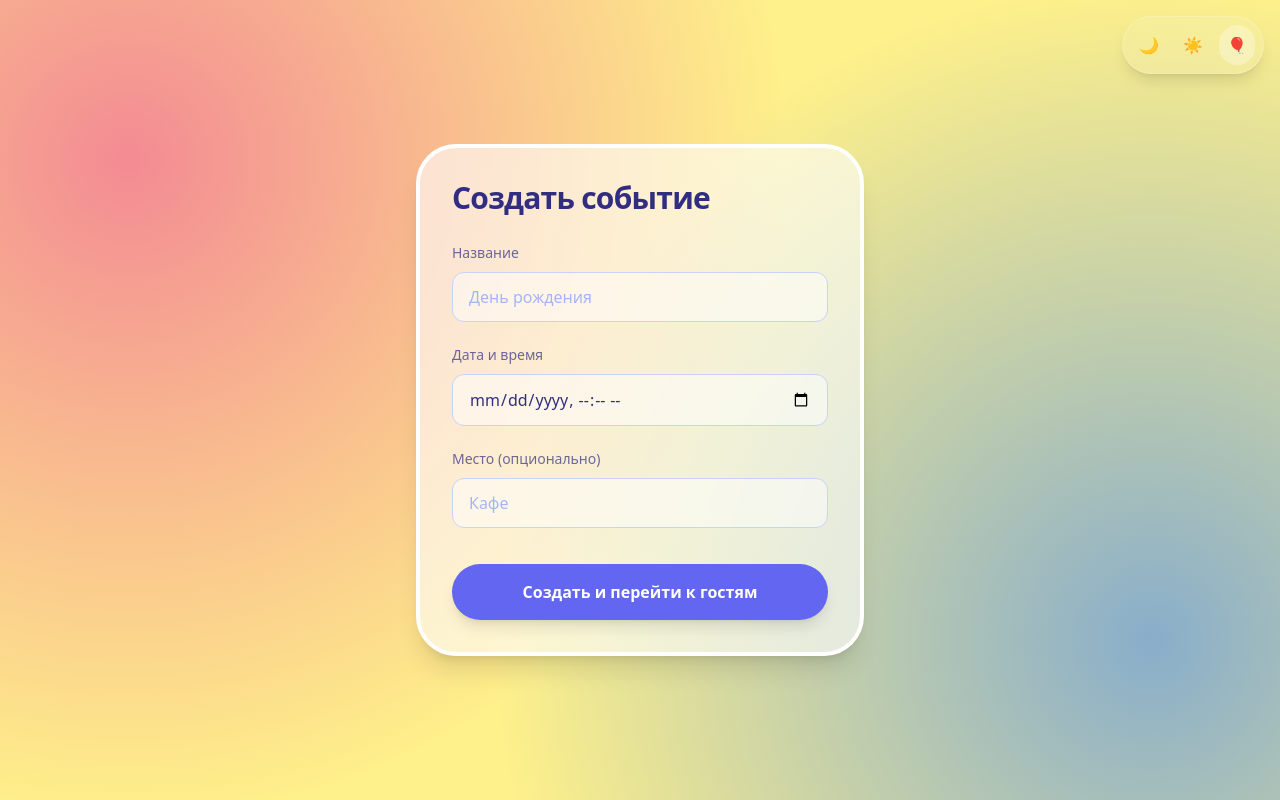
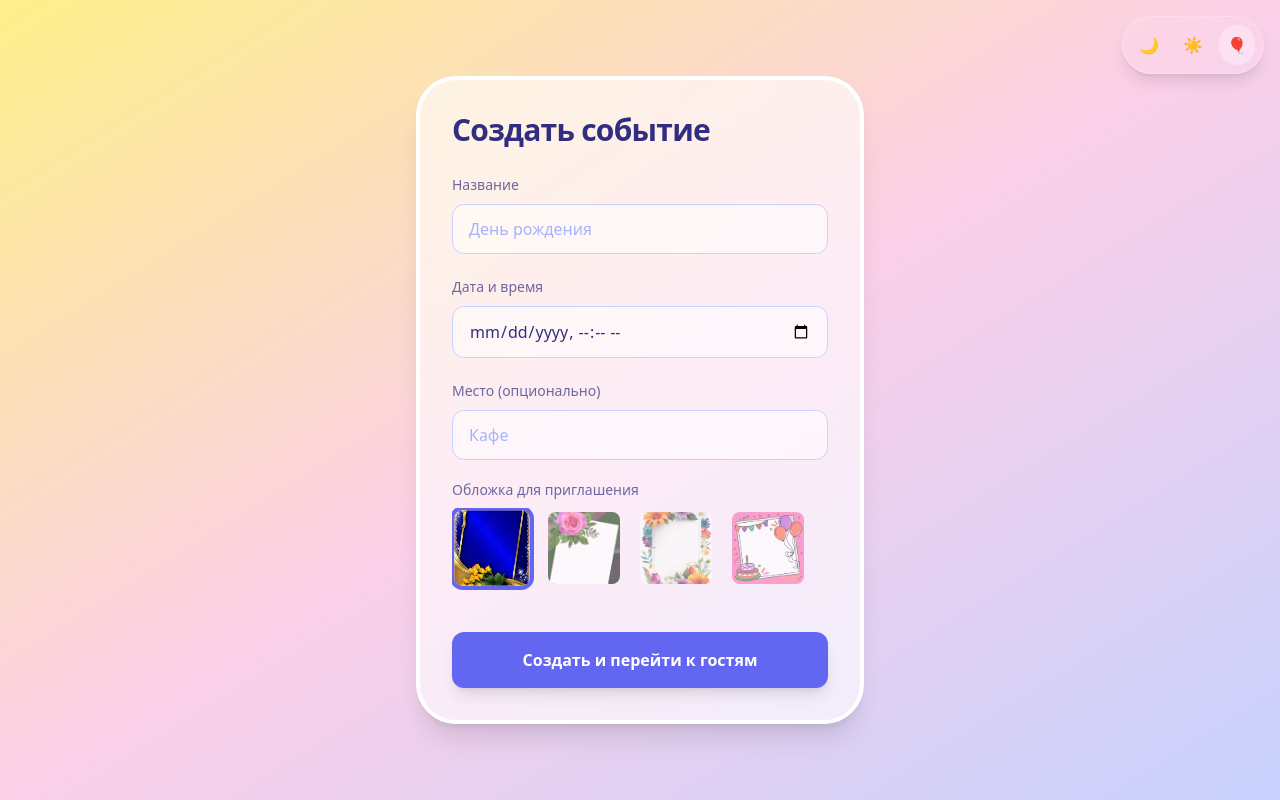
Before and after one commit to bug56rus/zovi-app, a Next.js app in the folder apps/web/: page /admin in a window 1280 px wide. Built offline with nearby package versions, Linux system fonts and the light colour scheme.

Commit message:
feat: add covers and update admin UI

```diff
--- a/apps/web/app/admin/[eventId]/page.tsx
+++ b/apps/web/app/admin/[eventId]/page.tsx
@@ -15,11 +15,8 @@ export default function EventDashboard() {
   const [generating, setGenerating] = useState(false);
   const [error, setError] = useState('');
 
-  // Состояния для редактирования
   const [isEditing, setIsEditing] = useState(false);
-  const [editForm, setEditForm] = useState({ title: '', dateTime: '', location: '', description: '' });
-
-  // Хранилище для локальных имен
+  const [editForm, setEditForm] = useState({ title: '', dateTime: '', location: '', description: '', coverImage: '' });
   const [localNames, setLocalNames] = useState<Record<string, string>>({});
 
   useEffect(() => {
@@ -42,14 +39,13 @@ export default function EventDashboard() {
       if (res.ok) {
         const json = await res.json();
         setData(json);
-        // Если мы не в режиме редактирования, обновляем форму актуальными данными
         if (!isEditing) {
           setEditForm({
             title: json.event.title,
-            // Форматируем дату для input type="datetime-local" (YYYY-MM-DDThh:mm)
             dateTime: new Date(json.event.dateTime).toISOString().slice(0, 16),
             location: json.event.location || '',
-            description: json.event.description || ''
+            description: json.event.description || '',
+            coverImage: json.event.coverImage || '/covers/cover1.jpg'
           });
         }
       }
@@ -68,7 +64,6 @@ export default function EventDashboard() {
     return () => clearInterval(interval);
   }, [eventId]);
 
-  // ФУНКЦИЯ СОХРАНЕНИЯ ИЗМЕНЕНИЙ
   const saveChanges = async () => {
     playClick();
     const adminToken = localStorage.getItem(`admin_token_${eventId}`);
@@ -78,15 +73,9 @@ export default function EventDashboard() {
         headers: { 'Content-Type': 'application/json', 'X-Admin-Token': adminToken as string },
         body: JSON.stringify(editForm)
       });
-      if (res.ok) {
-        setIsEditing(false);
-        await fetchEventData(true); // Обновляем данные
-      } else {
-        alert('Ошибка при сохранении');
-      }
-    } catch (e) {
-      alert('Ошибка сети');
-    }
+      if (res.ok) { setIsEditing(false); await fetchEventData(true); }
+      else alert('Ошибка при сохранении');
+    } catch (e) { alert('Ошибка сети'); }
   };
 
   const generateInvite = async () => {
@@ -159,22 +148,35 @@ export default function EventDashboard() {
     <main className={`min-h-screen p-6 font-sans transition-colors duration-500 ${s.bg}`}>
       <div className="max-w-2xl mx-auto pt-10">
 
-        {/* Шапка с режимом редактирования */}
         <div className="mb-8 flex justify-between items-start">
           <div className="w-full mr-4">
             {isEditing ? (
               <div className="flex flex-col gap-3">
                 <input type="text" value={editForm.title} onChange={e => setEditForm({...editForm, title: e.target.value})}
                   className={`text-3xl font-bold w-full border rounded-xl px-3 py-2 focus:outline-none ${s.input}`} />
-
                 <input type="datetime-local" value={editForm.dateTime} onChange={e => setEditForm({...editForm, dateTime: e.target.value})}
                   className={`w-full border rounded-xl px-3 py-2 focus:outline-none ${s.input}`} />
-
                 <input type="text" value={editForm.location} onChange={e => setEditForm({...editForm, location: e.target.value})}
                   className={`w-full border rounded-xl px-3 py-2 focus:outline-none ${s.input}`} placeholder="Место" />
+                <textarea value={editForm.description} onChange={e => setEditForm({...editForm, description: e.target.value})}
+                  className={`w-full border rounded-xl px-3 py-2 focus:outline-none ${s.input}`} placeholder="Описание" rows={2} />
 
-                <textarea value={editForm.description} onChange={e => setEditForm({...editForm, description: e.target.value})}
-                  className={`w-full border rounded-xl px-3 py-2 focus:outline-none ${s.input}`} placeholder="Описание (опционально)" rows={2} />
+                {/* ВЫБОР ОБЛОЖКИ В РЕЖИМЕ РЕДАКТИРОВАНИЯ */}
+                <div className="mt-2">
+                  <label className="text-sm opacity-70 mb-2 block">Обложка</label>
+                  <div className="flex gap-3 overflow-x-auto pb-2">
+                    {[1, 2, 3, 4].map(num => {
+                      const url = `/covers/cover${num}.jpg`;
+                      return (
+                        <img
+                          key={num} src={url} alt={`Cover ${num}`}
+                          onClick={() => { playClick(); setEditForm({...editForm, coverImage: url}); }}
+                          className={`w-16 h-16 object-cover rounded-xl cursor-pointer border-4 transition-all ${editForm.coverImage === url ? 'border-indigo-500 scale-105' : 'border-transparent opacity-60 hover:opacity-100'}`}
+                        />
+                      );
+                    })}
+                  </div>
+                </div>
 
                 <div className="flex gap-2 mt-2">
                   <button onClick={saveChanges} className={`px-6 py-2 font-semibold rounded-xl ${s.btnPrimary}`}>Сохранить</button>
@@ -185,12 +187,8 @@ export default function EventDashboard() {
               <>
                 <div className="flex items-center gap-3 mb-2">
                   <h1 className="text-4xl font-bold tracking-tight">{event.title}</h1>
-                  {/* Иконка карандаша */}
-                  <button
-                    onClick={() => { playClick(); setIsEditing(true); }}
-                    className={`p-2 text-lg leading-none rounded-full border transition-all shadow-sm active:scale-95 ${s.btnSecondary}`}
-                    title="Редактировать событие"
-                  >
+                  <button onClick={() => { playClick(); setIsEditing(true); }}
+                    className={`p-2 text-lg leading-none rounded-full border transition-all shadow-sm active:scale-95 ${s.btnSecondary}`}>
                     ✏️
                   </button>
                 </div>
@@ -201,7 +199,6 @@ export default function EventDashboard() {
             )}
           </div>
 
-          {/* Кнопка обновления (скрываем в режиме редактирования) */}
           {!isEditing && (
             <button onClick={() => { playClick(); fetchEventData(true); }} disabled={refreshing}
               className={`p-3 rounded-full border transition-all ${s.card} ${refreshing ? 'opacity-50' : 'hover:scale-105 active:scale-95'}`}>
@@ -210,7 +207,6 @@ export default function EventDashboard() {
           )}
         </div>
 
-        {/* Статистика */}
         <div className="grid grid-cols-3 gap-4 mb-8">
           <div className={`p-4 rounded-2xl text-center border ${s.card}`}>
             <div className="text-3xl font-bold text-green-500">{goingCount}</div>
@@ -230,7 +226,6 @@ export default function EventDashboard() {
           {generating ? 'Создаем...' : '+ Создать новую ссылку'}
         </button>
 
-        {/* Список гостей */}
         <h3 className="text-xl font-semibold mb-4">Ваши приглашения ({invites.length}):</h3>
         <div className="flex flex-col gap-3">
           {invites.map((invite: any, index: number) => {
@@ -239,9 +234,7 @@ export default function EventDashboard() {
               <div key={invite.id} className={`flex items-center justify-between p-4 border transition-all ${s.card}`}>
                 <div className="flex items-center gap-2">
                   <strong className="text-lg">{displayName}</strong>
-                  <button onClick={() => renameGuest(invite.id)} className="text-gray-400 hover:text-gray-600 dark:hover:text-gray-200 px-1" title="Переименовать">
-                    ✏️
-                  </button>
+                  <button onClick={() => renameGuest(invite.id)} className="text-gray-400 hover:text-gray-600 dark:hover:text-gray-200 px-1" title="Переименовать">✏️</button>
                   <span className="ml-2">{invite.status === 'going' ? '✅' : invite.status === 'maybe' ? '🤔' : invite.status === 'not_going' ? '❌' : '⏳'}</span>
                 </div>
                 <div className="flex gap-2 text-sm">
--- a/apps/web/app/admin/page.tsx
+++ b/apps/web/app/admin/page.tsx
@@ -9,7 +9,14 @@ export default function CreateEventPage() {
   const router = useRouter();
   const { theme } = useTheme();
   const [loading, setLoading] = useState(false);
-  const [form, setForm] = useState({ title: '', dateTime: '', location: '', description: '' });
+
+  const [form, setForm] = useState({
+    title: '',
+    dateTime: '',
+    location: '',
+    description: '',
+    coverImage: '/covers/cover1.jpg' // Картинка по умолчанию
+  });
 
   const handleCreate = async (e: React.FormEvent) => {
     e.preventDefault();
@@ -21,6 +28,7 @@ export default function CreateEventPage() {
         headers: { 'Content-Type': 'application/json' },
         body: JSON.stringify({ ...form, templateId: theme })
       });
+
       if (res.ok) {
         const data = await res.json();
         localStorage.setItem(`admin_token_${data.event.id}`, data.adminToken);
@@ -30,58 +38,52 @@ export default function CreateEventPage() {
     setLoading(false);
   };
 
-  // Цвета фона и свечения для разных тем
-  let bgClass = "bg-[#fef08a] text-indigo-900";
-  let glowBg = 'radial-gradient(circle at 10% 20%, rgba(236, 72, 153, 0.6) 0%, transparent 50%), radial-gradient(circle at 90% 80%, rgba(59, 130, 246, 0.6) 0%, transparent 50%)';
-  let cardClass = "bg-white/60 border-4 border-white shadow-xl rounded-[2.5rem]";
-  let inputClass = "bg-white/50 border-indigo-200 text-indigo-900 placeholder-indigo-300 focus:border-indigo-400";
-  let btnClass = "bg-indigo-500 text-white rounded-full";
-
-  if (theme === 'classic') {
-    bgClass = "bg-[#0a0a0a] text-white";
-    glowBg = 'radial-gradient(circle at 20% 20%, rgba(168, 85, 247, 0.4) 0%, transparent 50%), radial-gradient(circle at 80% 80%, rgba(59, 130, 246, 0.4) 0%, transparent 50%)';
-    cardClass = "bg-white/10 border-white/20 backdrop-blur-xl rounded-3xl";
-    inputClass = "bg-black/20 border-white/10 text-white placeholder-gray-500 focus:border-white/40";
-    btnClass = "bg-white text-black rounded-xl";
-  } else if (theme === 'light') {
-    bgClass = "bg-[#f3f4f6] text-gray-900";
-    glowBg = 'radial-gradient(circle at 20% 20%, rgba(236, 72, 153, 0.3) 0%, transparent 50%), radial-gradient(circle at 80% 80%, rgba(59, 130, 246, 0.3) 0%, transparent 50%)';
-    cardClass = "bg-white/80 border-white shadow-xl rounded-3xl";
-    inputClass = "bg-gray-100 border-gray-300 text-gray-900 placeholder-gray-400 focus:border-blue-400";
-    btnClass = "bg-blue-600 text-white rounded-xl";
-  }
+  const styles = {
+    classic: { bg: "bg-gradient-to-br from-gray-900 via-gray-800 to-black text-white", card: "bg-white/10 border-white/20", input: "bg-black/20 border-white/10 text-white placeholder-gray-500", btn: "bg-white text-black" },
+    light: { bg: "bg-gradient-to-br from-gray-50 to-gray-200 text-gray-900", card: "bg-white/70 border-white shadow-xl", input: "bg-gray-100 border-gray-300 text-gray-900 placeholder-gray-400", btn: "bg-blue-600 text-white" },
+    kids: { bg: "bg-gradient-to-br from-yellow-200 via-pink-200 to-indigo-200 text-indigo-900", card: "bg-white/60 border-4 border-white shadow-xl rounded-[2.5rem]", input: "bg-white/50 border-indigo-200 text-indigo-900 placeholder-indigo-300", btn: "bg-indigo-500 text-white rounded-full" }
+  };
+  const s = styles[theme as keyof typeof styles] || styles.kids;
 
   return (
-    <main
-      className={`min-h-screen p-6 flex items-center justify-center font-sans transition-colors duration-500 relative overflow-hidden ${bgClass}`}
-      style={{ backgroundImage: glowBg }}
-    >
-      <div className={`w-full max-w-md border p-8 shadow-2xl transition-all duration-500 relative z-10 ${cardClass}`}>
+    <main className={`min-h-screen p-6 flex items-center justify-center font-sans transition-colors duration-500 ${s.bg}`}>
+      <div className={`w-full max-w-md backdrop-blur-xl border rounded-3xl p-8 shadow-2xl transition-all duration-500 ${s.card}`}>
         <h1 className="text-3xl font-bold mb-6 tracking-tight">Создать событие</h1>
 
         <form onSubmit={handleCreate} className="flex flex-col gap-5">
           <div>
             <label className="text-sm opacity-70">Название</label>
-            <input required type="text" value={form.title} onChange={e => setForm({...form, title: e.target.value})}
-              className={`w-full mt-2 border rounded-xl px-4 py-3 focus:outline-none transition-colors ${inputClass}`}
-              placeholder="День рождения" />
+            <input required type="text" value={form.title} onChange={e => setForm({...form, title: e.target.value})} className={`w-full mt-2 border rounded-xl px-4 py-3 focus:outline-none transition-colors ${s.input}`} placeholder="День рождения" />
+          </div>
+          <div>
+            <label className="text-sm opacity-70">Дата и время</label>
+            <input required type="datetime-local" value={form.dateTime} onChange={e => setForm({...form, dateTime: e.target.value})} className={`w-full mt-2 border rounded-xl px-4 py-3 focus:outline-none transition-colors ${s.input}`} />
+          </div>
+          <div>
+            <label className="text-sm opacity-70">Место (опционально)</label>
+            <input type="text" value={form.location} onChange={e => setForm({...form, location: e.target.value})} className={`w-full mt-2 border rounded-xl px-4 py-3 focus:outline-none transition-colors ${s.input}`} placeholder="Кафе" />
           </div>
 
+          {/* ВЫБОР ОБЛОЖКИ */}
           <div>
-            <label className="text-sm opacity-70">Дата и время</label>
-            <input required type="datetime-local" value={form.dateTime} onChange={e => setForm({...form, dateTime: e.target.value})}
-              className={`w-full mt-2 border rounded-xl px-4 py-3 focus:outline-none transition-colors ${inputClass}`} />
+            <label className="text-sm opacity-70 mb-2 block">Обложка для приглашения</label>
+            <div className="flex gap-3 overflow-x-auto pb-2">
+              {[1, 2, 3, 4].map(num => {
+                const url = `/covers/cover${num}.jpg`;
+                return (
+                  <img
+                    key={num}
+                    src={url}
+                    alt={`Cover ${num}`}
+                    onClick={() => { playClick(); setForm({...form, coverImage: url}); }}
+                    className={`w-20 h-20 object-cover rounded-xl cursor-pointer border-4 transition-all ${form.coverImage === url ? 'border-indigo-500 scale-105' : 'border-transparent opacity-60 hover:opacity-100'}`}
+                  />
+                );
+              })}
+            </div>
           </div>
 
-          <div>
-            <label className="text-sm opacity-70">Место (опционально)</label>
-            <input type="text" value={form.location} onChange={e => setForm({...form, location: e.target.value})}
-              className={`w-full mt-2 border rounded-xl px-4 py-3 focus:outline-none transition-colors ${inputClass}`}
-              placeholder="Кафе" />
-          </div>
-
-          <button type="submit" disabled={loading}
-            className={`mt-4 w-full py-4 font-semibold hover:scale-[1.02] active:scale-[0.98] transition-all shadow-lg ${btnClass}`}>
+          <button type="submit" disabled={loading} className={`mt-4 w-full py-4 font-semibold rounded-xl hover:scale-[1.02] active:scale-[0.98] transition-all shadow-lg ${s.btn}`}>
             {loading ? 'Создаем...' : 'Создать и перейти к гостям'}
           </button>
         </form>
--- a/apps/web/app/i/[inviteToken]/page.tsx
+++ b/apps/web/app/i/[inviteToken]/page.tsx
@@ -1,6 +1,7 @@
 import RsvpButtons from './RsvpButtons';
 import type { Metadata, ResolvingMetadata } from 'next';
 
+// Функция для получения данных события с бэкенда
 async function getEventData(inviteToken: string) {
   const res = await fetch(`${process.env.NEXT_PUBLIC_API_URL}/i/${inviteToken}`, {
     cache: 'no-store',
@@ -13,6 +14,7 @@ type Props = {
   params: Promise<{ inviteToken: string }>
 };
 
+// Генерация мета-тегов для красивого превью в MAX/Telegram/WhatsApp
 export async function generateMetadata(
   { params }: Props,
   parent: ResolvingMetadata
@@ -21,10 +23,18 @@ export async function generateMetadata(
   const cleanToken = inviteToken.split(/[^a-zA-Z0-9]/)[0];
   const data = await getEventData(cleanToken);
 
-  if (!data) return { title: 'Приглашение не найдено | Зови' };
+  if (!data) {
+    return { title: 'Приглашение не найдено | Зови' };
+  }
 
   const { event } = data;
   const formattedDate = new Date(event.dateTime).toLocaleString('ru-RU');
+
+  // Формируем АБСОЛЮТНЫЙ URL для картинки (мессенджерам нужен полный адрес с https://)
+  const baseUrl = process.env.NEXT_PUBLIC_SITE_URL || 'https://bsbt-d92r-y79f.gw-1a.dockhost.net';
+  const ogImageUrl = event.coverImage
+    ? `${baseUrl}${event.coverImage}`
+    : `${baseUrl}/og-image.png`; // Если обложки нет, берем дефолтную
 
   return {
     title: `${event.title} — Приглашение | Зови`,
@@ -34,14 +44,17 @@ export async function generateMetadata(
       description: `Приглашение на мероприятие. Ждем вас!`,
       type: 'website',
       siteName: 'Зови',
-      images: ['/og-image.png'],
+      images: [{ url: ogImageUrl, width: 1200, height: 630, alt: event.title }],
     },
   };
 }
 
 export default async function InvitePage({ params }: Props) {
   const { inviteToken } = await params;
+
+  // Защита от мусора в ссылке (если скопировали вместе с текстом)
   const cleanToken = inviteToken.split(/[^a-zA-Z0-9]/)[0];
+
   const data = await getEventData(cleanToken);
 
   if (!data) {
@@ -57,7 +70,7 @@ export default async function InvitePage({ params }: Props) {
 
   const { event, guests } = data;
 
-  // ВЫБОР СТИЛЕЙ В ЗАВИСИМОСТИ ОТ ТЕМЫ
+  // Выбор стилей в зависимости от темы
   const themes: Record<string, any> = {
     classic: {
       bg: "bg-gradient-to-br from-gray-900 via-gray-800 to-black text-white",
@@ -82,17 +95,39 @@ export default async function InvitePage({ params }: Props) {
     }
   };
 
-  const theme = themes[event.templateId] || themes.classic;
+  const theme = themes[event.templateId] || themes.kids;
 
   return (
     <main className={`min-h-screen p-6 font-sans flex flex-col items-center transition-colors duration-500 ${theme.bg}`}>
       <div className="w-full max-w-md mt-10">
 
-        <div className={`p-8 mb-8 relative overflow-hidden ${theme.card}`}>
+        {/* Карточка события с обложкой */}
+        <div className={`mb-8 relative overflow-hidden ${theme.card}`}>
+
+          {/* ОБЛОЖКА (если выбрана) */}
+          {event.coverImage && (
+            <div className="w-full h-48 relative">
+              <img
+                src={event.coverImage}
+                alt={event.title}
+                className="w-full h-full object-cover"
+              />
+              {/* Затемнение снизу для плавного перехода в карточку */}
+              <div className="absolute bottom-0 w-full h-16 bg-gradient-to-t from-black/20 to-transparent"></div>
+            </div>
+          )}
+
+          <div className="p-8">
             <h1 className="text-4xl font-bold mb-4 tracking-tight">{event.title}</h1>
             <div className={`space-y-2 ${theme.textMuted}`}>
-            <p className="flex items-center gap-2"><span>📅</span> {new Date(event.dateTime).toLocaleString('ru-RU')}</p>
-            {event.location && <p className="flex items-center gap-2"><span>📍</span> {event.location}</p>}
+              <p className="flex items-center gap-2">
+                <span>📅</span> {new Date(event.dateTime).toLocaleString('ru-RU')}
+              </p>
+              {event.location && (
+                <p className="flex items-center gap-2">
+                  <span>📍</span> {event.location}
+                </p>
+              )}
               {event.description && (
                 <p className={`mt-4 text-sm border-t pt-4 ${event.templateId === 'kids' ? 'border-indigo-200' : 'border-white/10'}`}>
                   {event.description}
@@ -100,10 +135,13 @@ export default async function InvitePage({ params }: Props) {
               )}
             </div>
           </div>
+        </div>
 
+        {/* Блок с кнопками RSVP */}
         <h3 className="text-xl font-semibold mb-4 ml-2">Ваш ответ:</h3>
         <RsvpButtons inviteToken={cleanToken} currentStatus={data.currentGuestStatus} templateId={event.templateId} />
 
+        {/* Список гостей (если разрешено организатором) */}
         {event.showGuests && (
           <div className={`mt-8 p-6 ${theme.card}`}>
             <h3 className="text-lg font-semibold mb-4">Уже ответили ({guests.length}):</h3>
@@ -116,9 +154,18 @@ export default async function InvitePage({ params }: Props) {
                   {g.status === 'going' ? '✅ Идет' : g.status === 'maybe' ? '🤔 Думает' : '❌ Не идет'}
                 </li>
               ))}
+              {guests.length === 0 && (
+                <p className="text-sm opacity-60">Пока никто не ответил. Будьте первым!</p>
+              )}
             </ul>
           </div>
         )}
+
+        {/* Футер */}
+        <div className="text-center mt-12 mb-6 opacity-50">
+          <p className="text-xs">Создано в приложении Зови</p>
+        </div>
+
       </div>
     </main>
   );
```
Also changed, not shown: 2 other files (tests, documents, lock files or other folders). Lines whose indentation alone changed are shown as unchanged.
